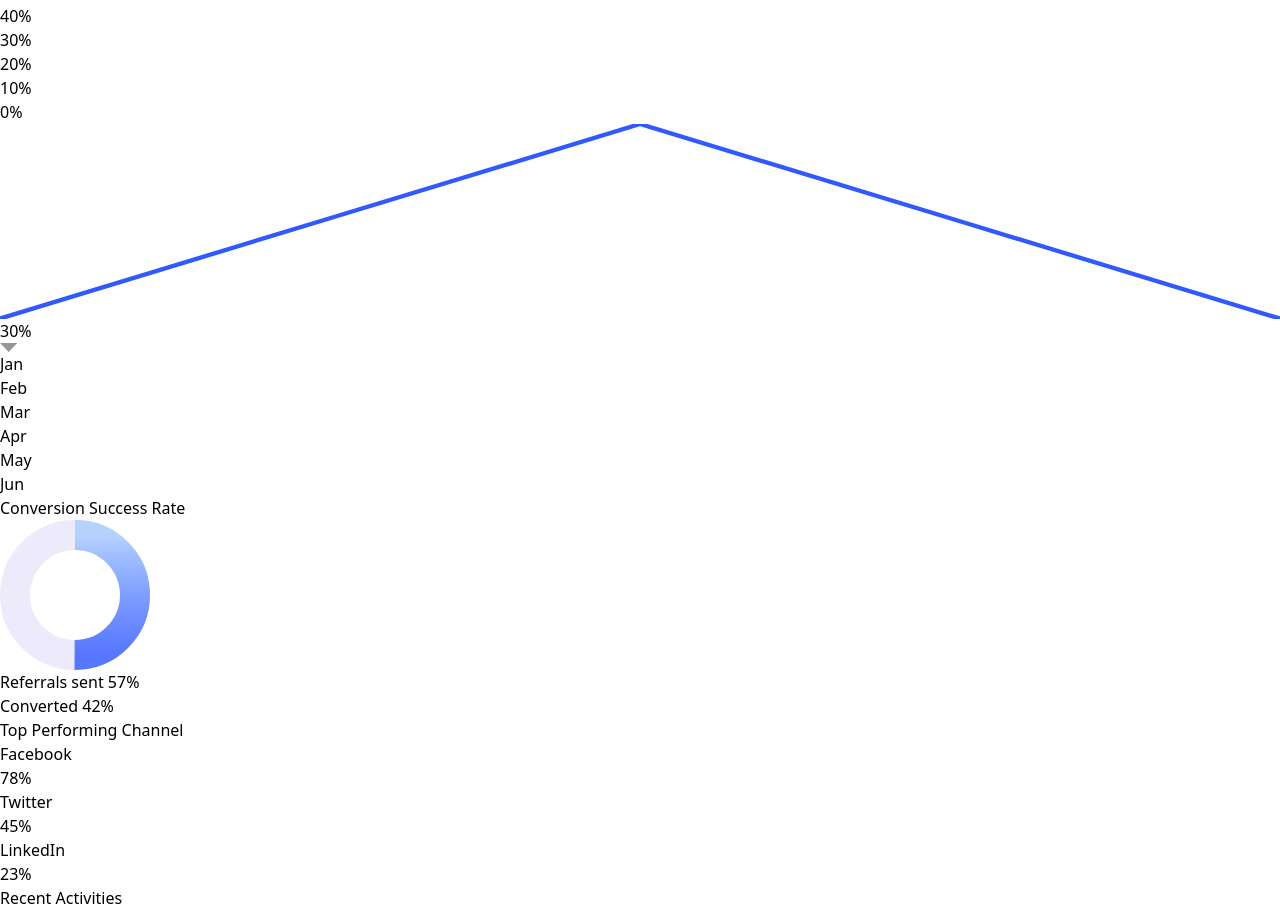
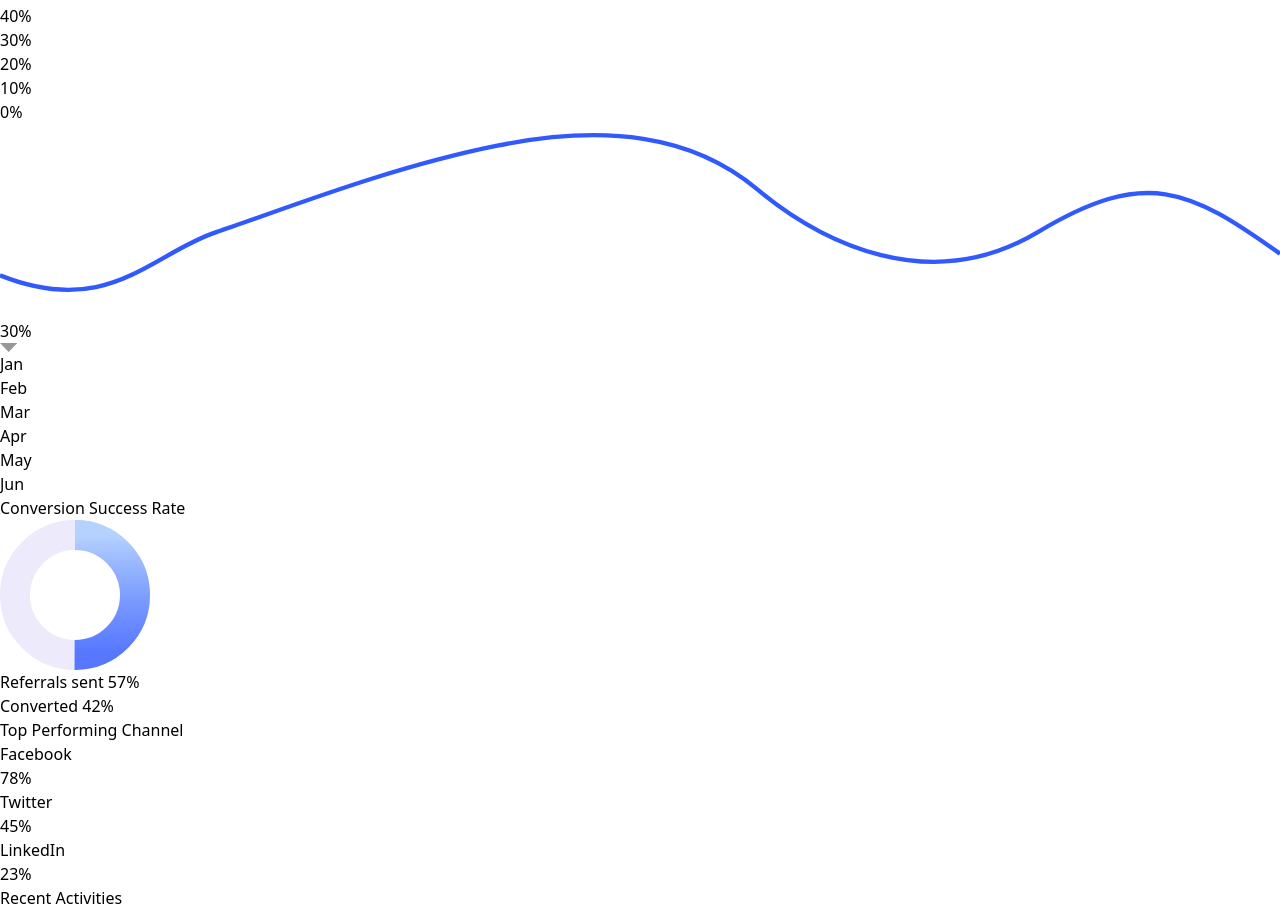
Before and after one commit to RohanAJacob2004/Humanity_Founders_Hackathon, a React (Vite) app: page /dashboard in a window 1280 px wide. Shown: the part 2207-3122 px from the top of the page. Built offline with nearby package versions, Linux system fonts and the light colour scheme.

Commit message:
fixed graph

```diff
--- a/src/components/Dashboard.jsx
+++ b/src/components/Dashboard.jsx
@@ -368,8 +368,14 @@ const Dashboard = () => {
                                         viewBox="0 0 592 90"
                                         fill="none"
                                     >
+                                        {/* Curved path with multiple curves */}
                                         <path
-                                            d="M0 90 L148 45 L296 0 L444 45 L592 90"
+                                            d="M0 70
+                           C50 90, 70 60, 100 50
+                           S180 20, 230 10
+                           S320 5, 350 30
+                           S430 80, 480 50
+                           S550 30, 592 60"
                                             stroke="#3059fe"
                                             strokeWidth="2"
                                             strokeDasharray="1000"
@@ -378,20 +384,26 @@ const Dashboard = () => {
                                                 transition: "stroke-dashoffset 3s ease-in-out",
                                                 willChange: "stroke-dashoffset"
                                             }}
+                                            fill="none"
                                         />
                                     </svg>
                                 </div>
 
-                                <div className="absolute top-[41px] left-[149px] h-[298px]">
-                                    <div className="h-[265px] absolute top-[33px] left-[22px] w-5 [background:linear-gradient(180deg,rgba(88,64,186,0.1)_19%,rgba(88,64,186,0.02)_100%)]">
-                                        <div className="w-px h-full bg-gray-200" />
-                                    </div>
+                                {/* Data points properly positioned on the curved line */}
 
-                                    <div className="absolute w-3 h-3 top-[94px] left-[26px] shadow-[0px_2px_2px_#0000001a]">
+                                {/* First point at x=0, y=70 */}
+                                <div className="absolute top-[127px] left-[54px]">
+                                    <div className="absolute w-3 h-3 shadow-[0px_2px_2px_#0000001a]">
                                         <div className="h-3 bg-[#3059fe] rounded-md border-[3px] border-solid border-white rotate-180" />
                                     </div>
+                                </div>
 
-                                    <div className="absolute w-[66px] h-[43px] top-0 left-0">
+                                {/* Point at x=100, y=50 */}
+                                <div className="absolute top-[107px] left-[154px]">
+                                    <div className="absolute w-3 h-3 shadow-[0px_2px_2px_#0000001a]">
+                                        <div className="h-3 bg-[#3059fe] rounded-md border-[3px] border-solid border-white rotate-180" />
+                                    </div>
+                                    <div className="absolute w-[66px] h-[43px] top-[-60px] left-[-33px]">
                                         <div className="flex items-center gap-1 px-3 py-2 bg-[#979797] rounded-md backdrop-blur-[10px]">
                                             <div className="flex flex-col items-start justify-center gap-1">
                                                 <div className="flex items-center gap-2">
@@ -405,6 +417,34 @@ const Dashboard = () => {
                                             alt="Tooltip pointer"
                                             src="/polygon-1.svg"
                                         />
+                                    </div>
+                                </div>
+
+                                {/* Point at x=230, y=10 */}
+                                <div className="absolute top-[67px] left-[284px]">
+                                    <div className="absolute w-3 h-3 shadow-[0px_2px_2px_#0000001a]">
+                                        <div className="h-3 bg-[#3059fe] rounded-md border-[3px] border-solid border-white rotate-180" />
+                                    </div>
+                                </div>
+
+                                {/* Point at x=350, y=30 */}
+                                <div className="absolute top-[87px] left-[404px]">
+                                    <div className="absolute w-3 h-3 shadow-[0px_2px_2px_#0000001a]">
+                                        <div className="h-3 bg-[#3059fe] rounded-md border-[3px] border-solid border-white rotate-180" />
+                                    </div>
+                                </div>
+
+                                {/* Point at x=480, y=50 */}
+                                <div className="absolute top-[107px] left-[534px]">
+                                    <div className="absolute w-3 h-3 shadow-[0px_2px_2px_#0000001a]">
+                                        <div className="h-3 bg-[#3059fe] rounded-md border-[3px] border-solid border-white rotate-180" />
+                                    </div>
+                                </div>
+
+                                {/* Last point at x=592, y=60 */}
+                                <div className="absolute top-[117px] left-[646px]">
+                                    <div className="absolute w-3 h-3 shadow-[0px_2px_2px_#0000001a]">
+                                        <div className="h-3 bg-[#3059fe] rounded-md border-[3px] border-solid border-white rotate-180" />
                                     </div>
                                 </div>
 
```
